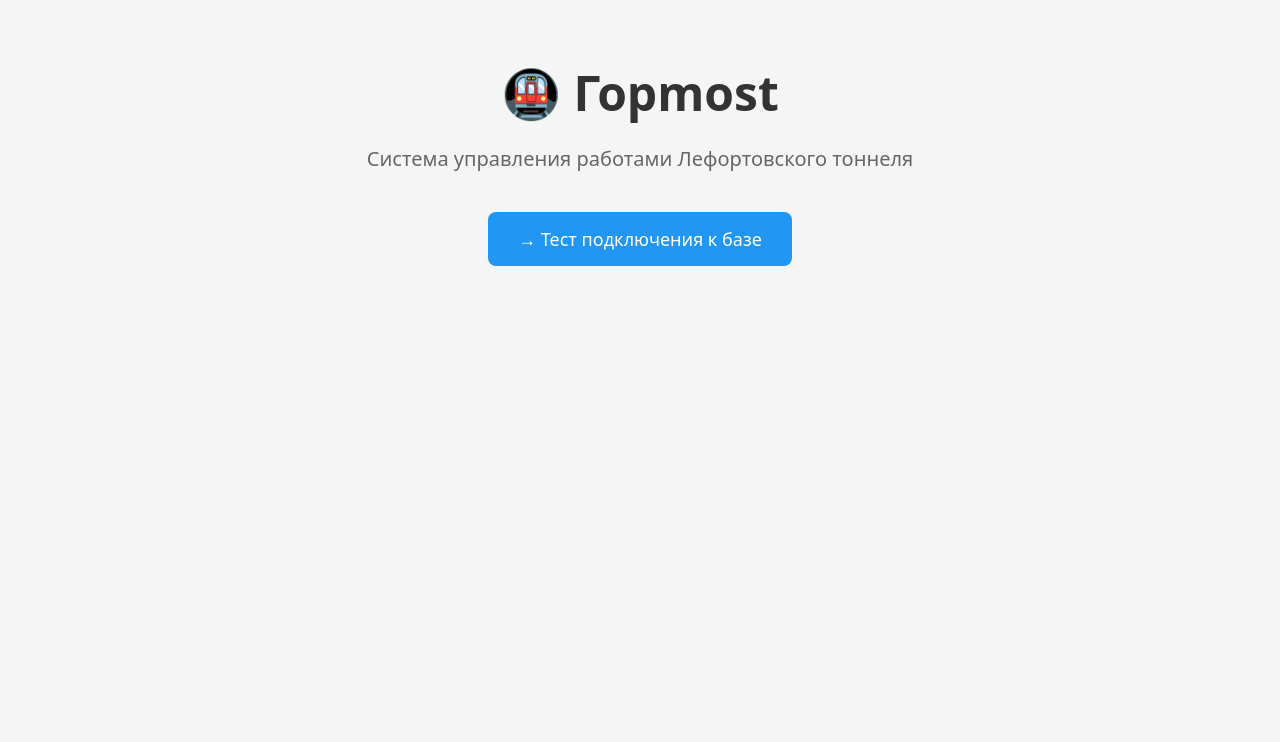
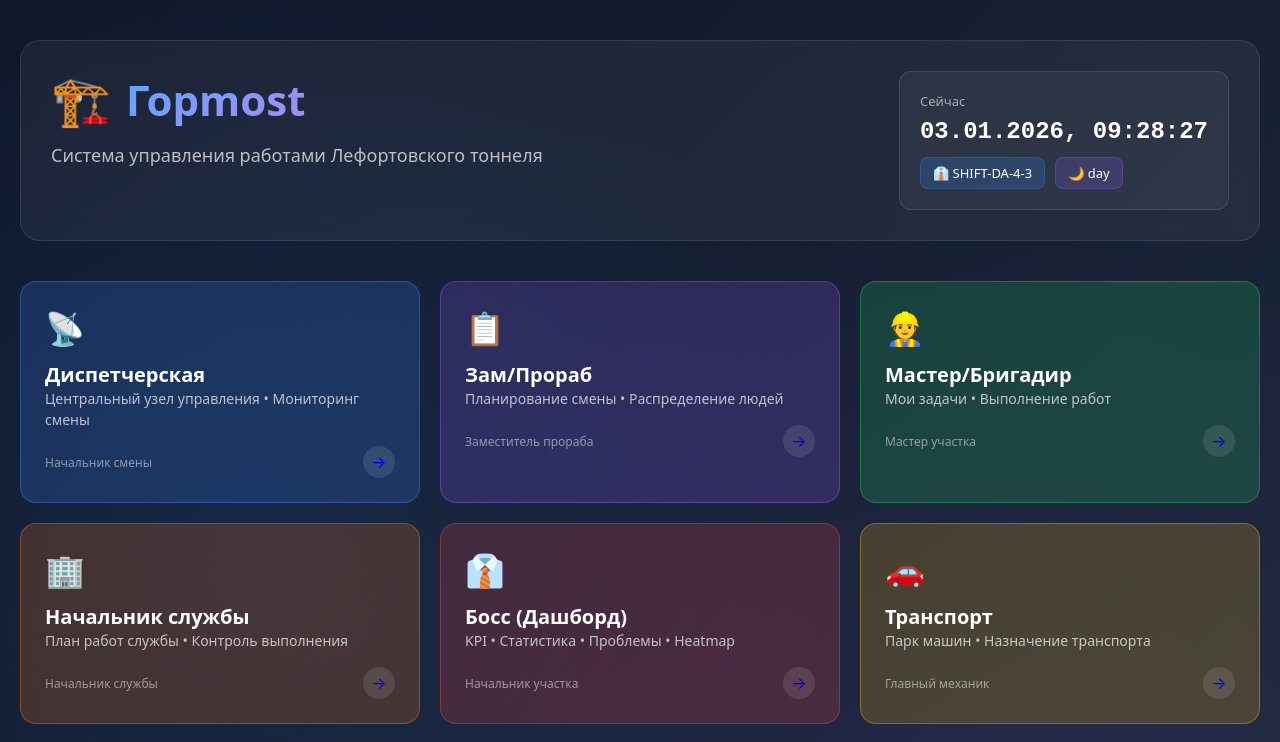
Before and after one commit to Andrei-berg/gormost, a Next.js app: page / in a window 1280 px wide. Shown: the top 742 px of the page. Built offline with nearby package versions, Linux system fonts and the light colour scheme.

Commit message:
Add beautiful home page with navigation

```diff
--- a/src/app/page.tsx
+++ b/src/app/page.tsx
@@ -1,24 +1,325 @@
-export default function Home() {
+'use client'
+import { useEffect, useState } from 'react'
+import Link from 'next/link'
+import { getCurrentShift, getCurrentPeriod } from '@/lib/shifts'
+
+export default function HomePage() {
+  const [currentTime, setCurrentTime] = useState(new Date())
+  const [shift, setShift] = useState(getCurrentShift())
+  const [period, setPeriod] = useState(getCurrentPeriod())
+
+  useEffect(() => {
+    const timer = setInterval(() => {
+      const now = new Date()
+      setCurrentTime(now)
+      setShift(getCurrentShift())
+      setPeriod(getCurrentPeriod())
+    }, 1000)
+
+    return () => clearInterval(timer)
+  }, [])
+
+  const panels = [
+    {
+      title: '📡 Диспетчерская',
+      description: 'Центральный узел управления • Мониторинг смены',
+      url: '/dispatcher',
+      role: 'Начальник смены',
+      color: 'rgba(59,130,246,0.2)',
+      border: 'rgba(59,130,246,0.4)'
+    },
+    {
+      title: '📋 Зам/Прораб',
+      description: 'Планирование смены • Распределение людей',
+      url: '/planner',
+      role: 'Заместитель прораба',
+      color: 'rgba(139,92,246,0.2)',
+      border: 'rgba(139,92,246,0.4)'
+    },
+    {
+      title: '👷 Мастер/Бригадир',
+      description: 'Мои задачи • Выполнение работ',
+      url: '/foreman',
+      role: 'Мастер участка',
+      color: 'rgba(34,197,94,0.2)',
+      border: 'rgba(34,197,94,0.4)'
+    },
+    {
+      title: '🏢 Начальник службы',
+      description: 'План работ службы • Контроль выполнения',
+      url: '/service-chief',
+      role: 'Начальник службы',
+      color: 'rgba(249,115,22,0.2)',
+      border: 'rgba(249,115,22,0.4)'
+    },
+    {
+      title: '👔 Босс (Дашборд)',
+      description: 'KPI • Статистика • Проблемы • Heatmap',
+      url: '/boss',
+      role: 'Начальник участка',
+      color: 'rgba(239,68,68,0.2)',
+      border: 'rgba(239,68,68,0.4)'
+    },
+    {
+      title: '🚗 Транспорт',
+      description: 'Парк машин • Назначение транспорта',
+      url: '/transport',
+      role: 'Главный механик',
+      color: 'rgba(234,179,8,0.2)',
+      border: 'rgba(234,179,8,0.4)'
+    },
+    {
+      title: '📞 Жалобы',
+      description: 'Регистрация жалоб • Обработка обращений',
+      url: '/complaints',
+      role: 'Обработчик жалоб',
+      color: 'rgba(167,139,250,0.2)',
+      border: 'rgba(167,139,250,0.4)'
+    },
+    {
+      title: '⚙️ Админ-панель',
+      description: 'Справочники • Объекты • Пользователи',
+      url: '/admin',
+      role: 'Администратор',
+      color: 'rgba(156,163,175,0.2)',
+      border: 'rgba(156,163,175,0.4)'
+    }
+  ]
+
   return (
-    <div style={{ padding: '60px', textAlign: 'center', fontFamily: 'system-ui' }}>
-      <h1 style={{ fontSize: '48px', marginBottom: '20px' }}>🚇 Горmost</h1>
-      <p style={{ fontSize: '20px', color: '#666', marginBottom: '40px' }}>
-        Система управления работами Лефортовского тоннеля
-      </p>
-      <a
-        href="/test"
-        style={{
-          display: 'inline-block',
-          padding: '15px 30px',
-          background: '#2196f3',
-          color: 'white',
-          borderRadius: '8px',
-          textDecoration: 'none',
-          fontSize: '18px'
-        }}
-      >
-        → Тест подключения к базе
-      </a>
+    <div style={{
+      minHeight: '100vh',
+      background: 'linear-gradient(135deg, #0f172a 0%, #1e293b 100%)',
+      padding: '40px 20px',
+      position: 'relative',
+      overflow: 'hidden'
+    }}>
+      {/* Animated background */}
+      <div style={{
+        position: 'absolute',
+        top: 0,
+        left: 0,
+        right: 0,
+        bottom: 0,
+        background: 'radial-gradient(circle at 20% 50%, rgba(59,130,246,0.1) 0%, transparent 50%), radial-gradient(circle at 80% 80%, rgba(139,92,246,0.1) 0%, transparent 50%)',
+        zIndex: 0
+      }} />
+
+      <div style={{ position: 'relative', zIndex: 1, maxWidth: '1400px', margin: '0 auto' }}>
+        {/* HEADER */}
+        <div style={{
+          background: 'rgba(255,255,255,0.05)',
+          borderRadius: '20px',
+          padding: '30px',
+          marginBottom: '40px',
+          border: '1px solid rgba(255,255,255,0.1)',
+          backdropFilter: 'blur(10px)'
+        }}>
+          <div style={{
+            display: 'flex',
+            justifyContent: 'space-between',
+            alignItems: 'flex-start',
+            flexWrap: 'wrap',
+            gap: '20px'
+          }}>
+            <div>
+              <div style={{
+                display: 'flex',
+                alignItems: 'center',
+                gap: '15px',
+                marginBottom: '15px'
+              }}>
+                <div style={{
+                  fontSize: '48px',
+                  lineHeight: 1
+                }}>🏗️</div>
+                <h1 style={{
+                  fontSize: '42px',
+                  fontWeight: 'bold',
+                  color: 'white',
+                  margin: 0,
+                  background: 'linear-gradient(135deg, #60a5fa 0%, #a78bfa 100%)',
+                  WebkitBackgroundClip: 'text',
+                  WebkitTextFillColor: 'transparent'
+                }}>
+                  Горmost
+                </h1>
+              </div>
+              <p style={{
+                color: 'rgba(255,255,255,0.7)',
+                fontSize: '18px',
+                margin: 0
+              }}>
+                Система управления работами Лефортовского тоннеля
+              </p>
+            </div>
+
+            <div style={{
+              background: 'rgba(255,255,255,0.05)',
+              borderRadius: '12px',
+              padding: '20px',
+              border: '1px solid rgba(255,255,255,0.1)',
+              minWidth: '280px'
+            }}>
+              <div style={{
+                color: 'rgba(255,255,255,0.6)',
+                fontSize: '13px',
+                marginBottom: '8px'
+              }}>
+                Сейчас
+              </div>
+              <div style={{
+                color: 'white',
+                fontSize: '24px',
+                fontWeight: 'bold',
+                fontFamily: 'monospace',
+                marginBottom: '12px'
+              }}>
+                {currentTime.toLocaleString('ru', {
+                  day: '2-digit',
+                  month: '2-digit',
+                  year: 'numeric',
+                  hour: '2-digit',
+                  minute: '2-digit',
+                  second: '2-digit'
+                })}
+              </div>
+              <div style={{
+                display: 'flex',
+                gap: '10px',
+                flexWrap: 'wrap'
+              }}>
+                <div style={{
+                  background: 'rgba(59,130,246,0.2)',
+                  border: '1px solid rgba(59,130,246,0.3)',
+                  borderRadius: '8px',
+                  padding: '6px 12px',
+                  fontSize: '13px',
+                  color: 'white'
+                }}>
+                  👔 {shift.shiftName}
+                </div>
+                <div style={{
+                  background: period === 'ДЕНЬ' ? 'rgba(234,179,8,0.2)' : 'rgba(139,92,246,0.2)',
+                  border: period === 'ДЕНЬ' ? '1px solid rgba(234,179,8,0.3)' : '1px solid rgba(139,92,246,0.3)',
+                  borderRadius: '8px',
+                  padding: '6px 12px',
+                  fontSize: '13px',
+                  color: 'white'
+                }}>
+                  {period === 'ДЕНЬ' ? '☀️' : '🌙'} {period}
+                </div>
+              </div>
+            </div>
+          </div>
+        </div>
+
+        {/* PANELS GRID */}
+        <div style={{
+          display: 'grid',
+          gridTemplateColumns: 'repeat(auto-fit, minmax(320px, 1fr))',
+          gap: '20px'
+        }}>
+          {panels.map(panel => (
+            <Link
+              key={panel.url}
+              href={panel.url}
+              style={{
+                textDecoration: 'none'
+              }}
+            >
+              <div
+                style={{
+                  background: panel.color,
+                  border: `1px solid ${panel.border}`,
+                  borderRadius: '16px',
+                  padding: '24px',
+                  cursor: 'pointer',
+                  transition: 'all 0.3s',
+                  height: '100%',
+                  position: 'relative',
+                  overflow: 'hidden'
+                }}
+                onMouseEnter={(e) => {
+                  e.currentTarget.style.transform = 'translateY(-4px)'
+                  e.currentTarget.style.boxShadow = '0 20px 40px rgba(0,0,0,0.3)'
+                }}
+                onMouseLeave={(e) => {
+                  e.currentTarget.style.transform = 'translateY(0)'
+                  e.currentTarget.style.boxShadow = 'none'
+                }}
+              >
+                <div style={{
+                  fontSize: '32px',
+                  marginBottom: '12px'
+                }}>
+                  {panel.title.split(' ')[0]}
+                </div>
+
+                <h2 style={{
+                  color: 'white',
+                  fontSize: '20px',
+                  fontWeight: 'bold',
+                  marginBottom: '10px',
+                  margin: 0
+                }}>
+                  {panel.title.substring(panel.title.indexOf(' ') + 1)}
+                </h2>
+
+                <p style={{
+                  color: 'rgba(255,255,255,0.7)',
+                  fontSize: '14px',
+                  lineHeight: '1.5',
+                  marginBottom: '16px'
+                }}>
+                  {panel.description}
+                </p>
+
+                <div style={{
+                  display: 'flex',
+                  justifyContent: 'space-between',
+                  alignItems: 'center'
+                }}>
+                  <span style={{
+                    color: 'rgba(255,255,255,0.5)',
+                    fontSize: '12px'
+                  }}>
+                    {panel.role}
+                  </span>
+
+                  <div style={{
+                    background: 'rgba(255,255,255,0.1)',
+                    borderRadius: '50%',
+                    width: '32px',
+                    height: '32px',
+                    display: 'flex',
+                    alignItems: 'center',
+                    justifyContent: 'center',
+                    fontSize: '16px'
+                  }}>
+                    →
+                  </div>
+                </div>
+              </div>
+            </Link>
+          ))}
+        </div>
+
+        {/* FOOTER */}
+        <div style={{
+          marginTop: '60px',
+          textAlign: 'center',
+          color: 'rgba(255,255,255,0.4)',
+          fontSize: '14px'
+        }}>
+          <p>
+            Система управления работами • Лефортовский тоннель
+          </p>
+          <p style={{ marginTop: '8px', fontSize: '12px' }}>
+            v1.0.0 • 2026 • Next.js 14 + Supabase
+          </p>
+        </div>
+      </div>
     </div>
   )
 }
```
